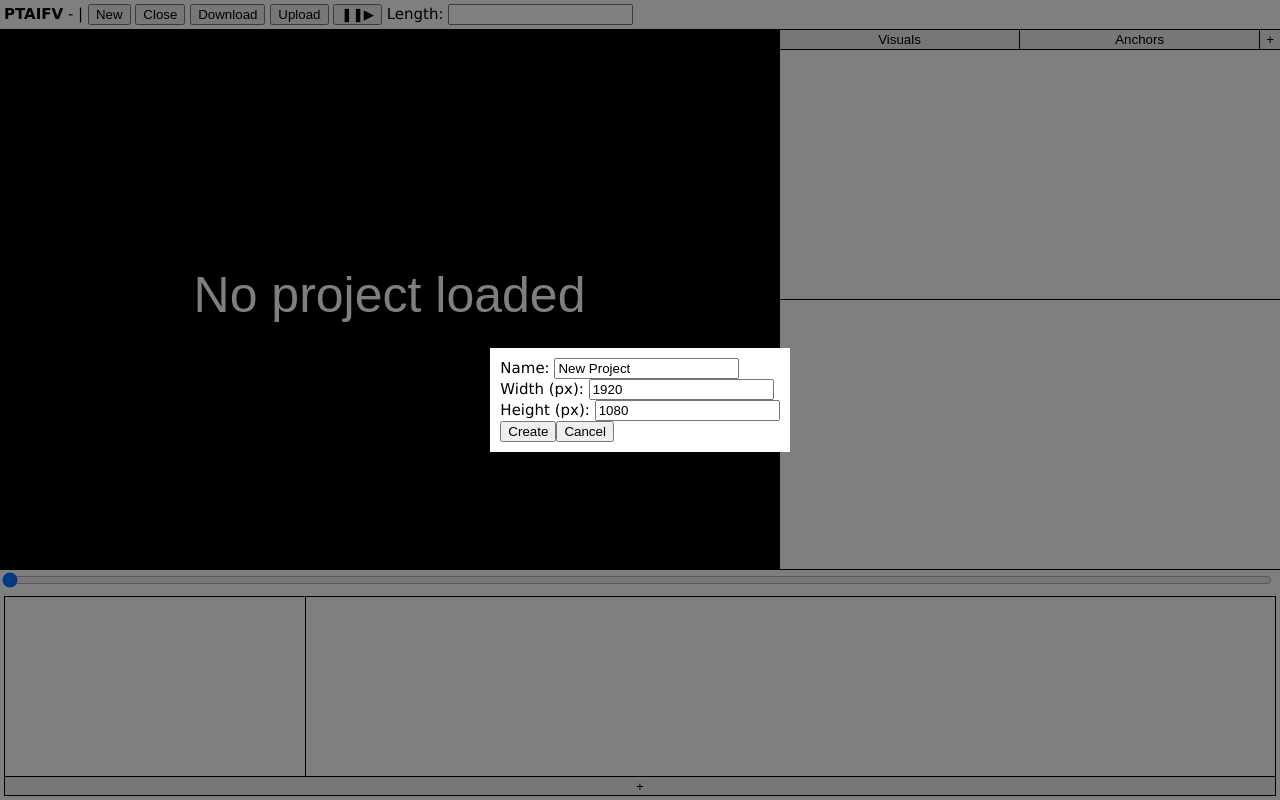
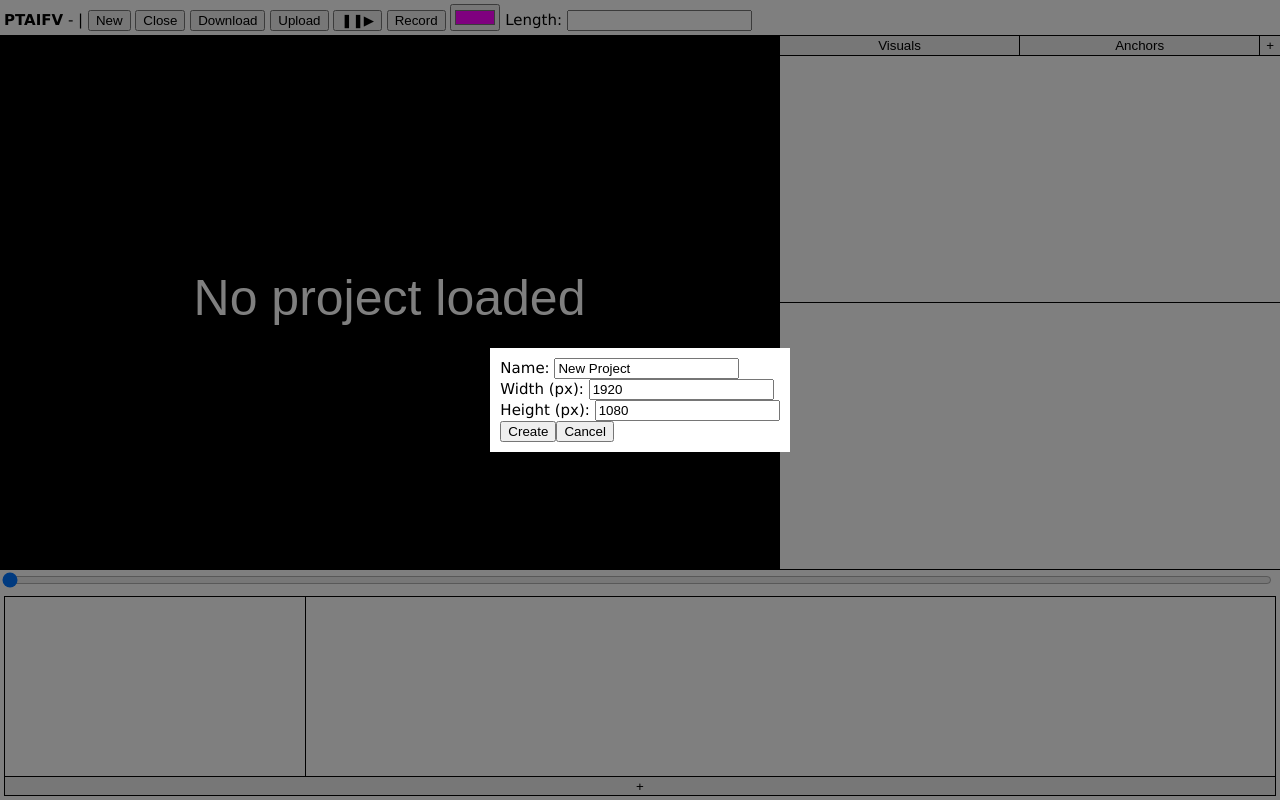
Before and after one commit to bt7s7k7/PTAIFV, a plain HTML site: page index.html in a window 1280 px wide. Drawn offline with Linux system fonts and the light colour scheme.

Commit message:
Added video exporting option

```diff
--- a/code.js
+++ b/code.js
@@ -10,6 +10,7 @@ var ctx = null
  * */
 var project = null
 var playing = false
+
 
 function newProject() {
 	B.createForm(null, [
@@ -83,6 +84,10 @@ var anchorTypes = {
 	RotateAround: {
 		make: () => ({ type: "RotateAround", data: { "#center": "", angle: 0, offset: 20 } }),
 		getPos: (me) => getPos(me.data["#center"]).add(vector.fromAngle(me.data.angle / 180 * Math.PI).mul(me.data.offset))
+	},
+	Offset: {
+		make: () => ({ type: "Offset", data: { "#origin": "", x: 0, y: 0 } }),
+		getPos: (me) => getPos(me.data["#origin"]).add([me.data.x, me.data.y])
 	}
 }
 
@@ -94,7 +99,7 @@ function setup() {
 	} else {
 		newProject()
 	}
-	window.addEventListener("resize", ()=>reflow())
+	window.addEventListener("resize", () => reflow())
 }
 
 function applyAnimations() {
@@ -118,6 +123,7 @@ function applyAnimations() {
 		if (time > use.time && keys.length > useI + 1 && keys[useI + 1].interpolate) {
 			var second = keys[useI + 1]
 			var frac = (time - use.time) / (second.time - use.time)
+			frac = (Math.sin((frac - 0.5) * Math.PI) + 1) / 2
 			if (typeof second.value == "number") {
 				value = use.value.lerp(second.value, frac)
 			}
@@ -127,16 +133,16 @@ function applyAnimations() {
 }
 
 var lastPlayTime = Date.now()
-function update() {
-	var fullSize = E.mainCanvasHost.getSize()
-	ctx.canvas.canvas.setSize(fullSize)
+function update(start = Date.now()) {
+	var fullSize = recordMode && project ? project.size : E.mainCanvasHost.getSize()
+	ctx.canvas.canvas.setSize(E.mainCanvasHost.getSize())
 	ctx.setSize(fullSize)
 	ctx.clear()
 
 	if (!project) {
 		ctx.setColor(colors.white).text(fullSize.mul(0.5), 50, "No project loaded".split("").map(v => (Math.random() < 0.01 ? "#&@?".split("").random() : v)).join(""), true)
 	} else {
-		if (playing) {
+		if (playing || recordMode) {
 			let time = parseFloat(E.timeLineScrub.value) * project.length
 			time += (Date.now() - lastPlayTime) / 1000
 			lastPlayTime = Date.now()
@@ -151,10 +157,14 @@ function update() {
 		} else {
 			size = [fullSize[0], fullSize[1] / aspectRatio]
 		}
-		var gradient = ctx.canvas.createLinearGradient(0, 0, size[0], 0)
-		gradient.addColorStop(0, colors.voidGrey.mul(0.5).toHex());
-		gradient.addColorStop(1, colors.notepad.toHex());
-		ctx.setColor(gradient).box([0, 0], size)
+		if (!recordMode) {
+			var gradient = ctx.canvas.createLinearGradient(0, 0, size[0], 0)
+			gradient.addColorStop(0, colors.voidGrey.mul(0.5).toHex());
+			gradient.addColorStop(1, colors.notepad.toHex());
+			ctx.setColor(gradient).box([0, 0], size)
+		} else {
+			ctx.setColor(E.bgFillColor.value).fill()
+		}
 		var sizeMul = size[0] / project.size[0]
 
 		applyAnimations()
@@ -170,6 +180,15 @@ function update() {
 			}
 		})
 
+		if (recordMode) {
+			capture.getVideoTracks()[0].requestFrame()
+
+			if (Date.now() - captureStart >= project.length * 1000) {
+				recordMode = false
+				recorder.stop()
+
+			}
+		}
 	}
 }
 
@@ -350,7 +369,7 @@ function reflowTimeline() {
 			}
 		})
 
-		div.addEventListener("contextmenu", (event)=>event.preventDefault())
+		div.addEventListener("contextmenu", (event) => event.preventDefault())
 
 		var end = document.createElement("div")
 		div.appendChild(end)
@@ -545,5 +564,43 @@ function newAnim() {
 			window.appendChild(document.createElement("button").setAttributes({ onclick: () => window.delete() }, "Cancel"))
 		}
 	}
+}
+var captureStart = 0
+/** @type {MediaStream} */
+var capture = null
+var recordMode = false
+var recorder = null
+var blobData = []
+function record() {
 
+	capture = ctx.canvas.canvas.captureStream()
+	captureStart = Date.now()
+	recordMode = true
+	recorder = new MediaRecorder(capture, { mimeType: "video/webm" })
+	blobData = []
+	recorder.ondataavailable = (e) => {
+		blobData.push(e.data)
+	}
+	recorder.start()
+	E.timeLineScrub.value = 0
+	lastPlayTime = Date.now()
+
+	recorder.onstop = () => {
+		var fullBlob = new Blob(blobData, { type: "video/webm" })
+		var url = URL.createObjectURL(fullBlob)
+		var window = B.createModalWindow()
+		var player = document.createElement("video")
+		window.appendChild(player)
+		var close = document.createElement("button")
+		window.appendChild(close)
+		close.appendChild(document.createTextNode("Close"))
+		close.addEventListener("click", () => {
+			window.delete()
+			URL.revokeObjectURL(url)
+		})
+		player.controls = true
+		player.setSize([500 * project.size[0] / project.size[1],500])
+		player.src = url
+				//B.saveFile(URL.createObjectURL(fullBlob), project.name + ".webm", "video/webm")
+	}
 }
--- a/index.html
+++ b/index.html
@@ -15,6 +15,8 @@
 			<button onclick="download()">Download</button>
 			<button onclick="upload()">Upload</button>
 			<button onclick="playing ^= 1; lastPlayTime = Date.now()">&#10074;&#10074;&#9654;</button>
+			<button onclick="record()">Record</button>
+			<input type="color" value="#ff00ff" id="bgFillColor" />
 			Length: <input type="number" id="projectLength" onchange="if (project) project.length = parseFloat(this.value); reflow()"/>
 		</header>
 		<main style="flex: 1 1">
```
